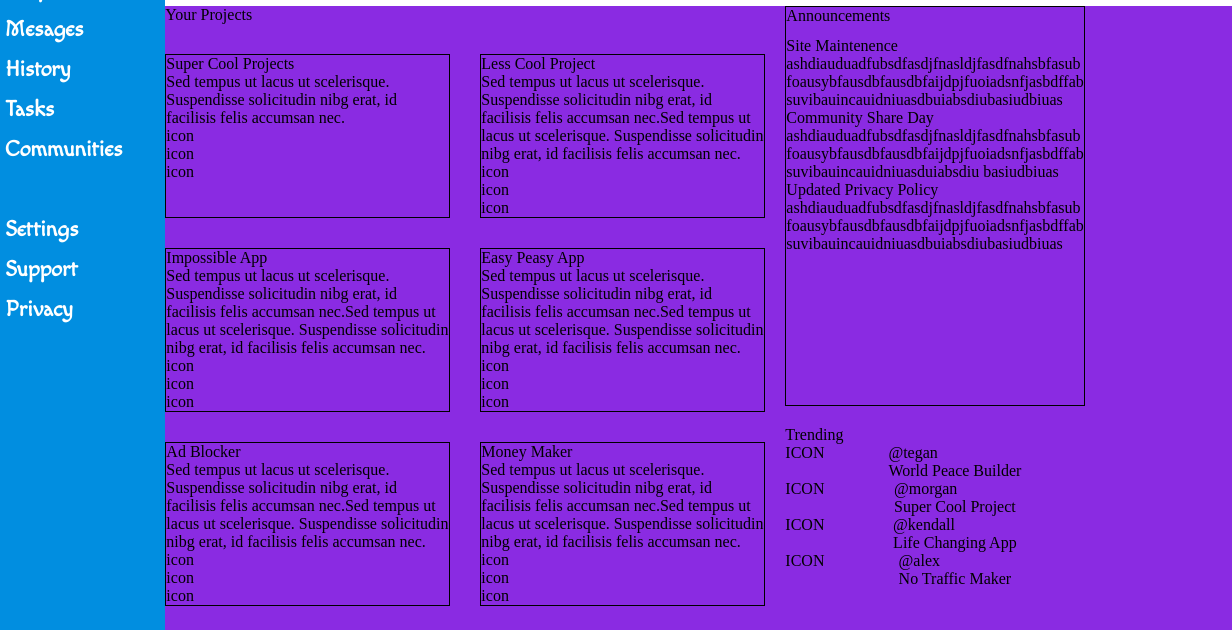
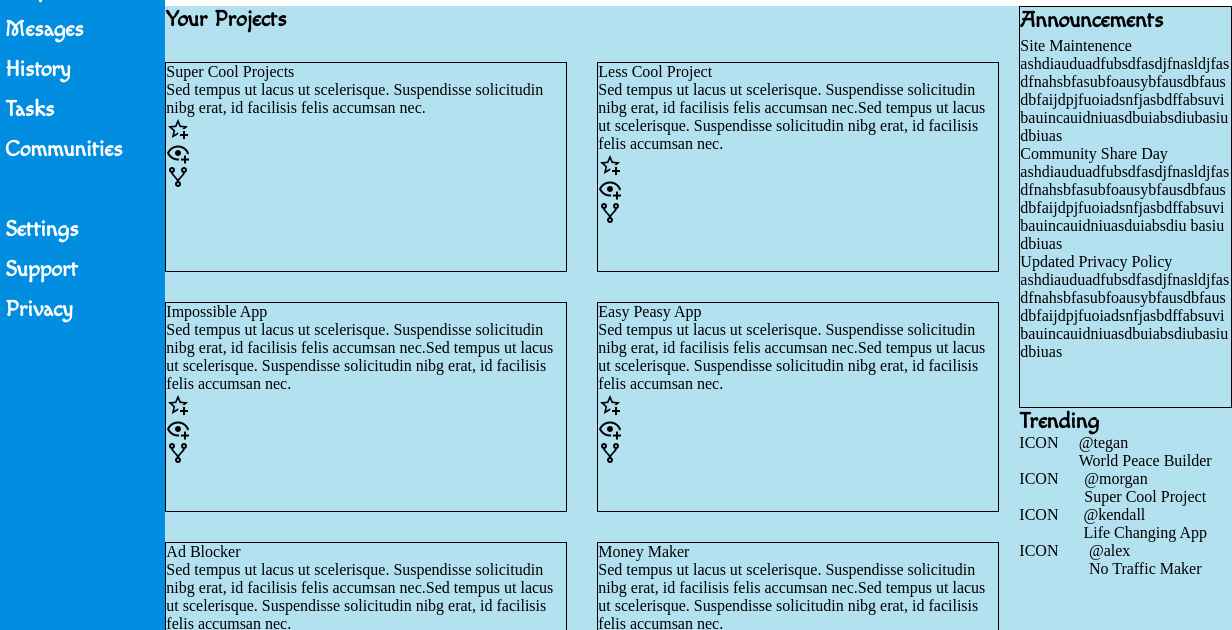
Before and after one commit to FSOsuit/Admin-Dashboard, a plain HTML site: page index.html in a window 1280 px wide. Shown: the part 154-784 px from the top of the page, 48-1280 px from the left. Drawn offline with Linux system fonts and the light colour scheme.

Commit message:
added icons to cards

```diff
--- a/index.html
+++ b/index.html
@@ -77,46 +77,59 @@
                 <div class="card">
                     <div class="card-header">Super Cool Projects</div>
                     <div class="card-text">Sed tempus ut lacus ut scelerisque. Suspendisse solicitudin nibg erat, id facilisis felis accumsan nec.</div>
-                    <div class="icon-star">icon</div>
-                    <div class="icon-eye">icon</div>
-                    <div class="icon-share">icon</div>
+                    <div class="icons">
+                        <div class="icon-star"><img src="icons/star-plus-outline.png" alt=""></div>
+                        <div class="icon-eye"><img src="icons/eye-plus-outline.png" alt=""></div>
+                        <div class="icon-share"><img src="icons/source-fork.png" alt=""></div>
+                    </div>
                 </div>
                 <div class="card">
                     <div class="card-header">Less Cool Project</div>
                     <div class="card-text">Sed tempus ut lacus ut scelerisque. Suspendisse solicitudin nibg erat, id facilisis felis accumsan nec.Sed tempus ut lacus ut scelerisque. Suspendisse solicitudin nibg erat, id facilisis felis accumsan nec.</div>
-                    <div class="icon-star">icon</div>
-                    <div class="icon-eye">icon</div>
-                    <div class="icon-share">icon</div>
+                    <div class="icons">
+                        <div class="icon-star"><img src="icons/star-plus-outline.png" alt=""></div>
+                        <div class="icon-eye"><img src="icons/eye-plus-outline.png" alt=""></div>
+                        <div class="icon-share"><img src="icons/source-fork.png" alt=""></div>
+                    </div>
                 </div>
                 <div class="card">
                     <div class="card-header">Impossible App</div>
                     <div class="card-text">Sed tempus ut lacus ut scelerisque. Suspendisse solicitudin nibg erat, id facilisis felis accumsan nec.Sed tempus ut lacus ut scelerisque. Suspendisse solicitudin nibg erat, id facilisis felis accumsan nec.</div>
-                    <div class="icon-star">icon</div>
-                    <div class="icon-eye">icon</div>
-                    <div class="icon-share">icon</div>
+                    <div class="icons">
+                        <div class="icon-star"><img src="icons/star-plus-outline.png" alt=""></div>
+                        <div class="icon-eye"><img src="icons/eye-plus-outline.png" alt=""></div>
+                        <div class="icon-share"><img src="icons/source-fork.png" alt=""></div>
+                    </div>
                 </div>
                 <div class="card">
                     <div class="card-header">Easy Peasy App</div>
                     <div class="card-text">Sed tempus ut lacus ut scelerisque. Suspendisse solicitudin nibg erat, id facilisis felis accumsan nec.Sed tempus ut lacus ut scelerisque. Suspendisse solicitudin nibg erat, id facilisis felis accumsan nec.</div>
-                    <div class="icon-star">icon</div>
-                    <div class="icon-eye">icon</div>
-                    <div class="icon-share">icon</div>
+                    <div class="icons">
+                        <div class="icon-star"><img src="icons/star-plus-outline.png" alt=""></div>
+                        <div class="icon-eye"><img src="icons/eye-plus-outline.png" alt=""></div>
+                        <div class="icon-share"><img src="icons/source-fork.png" alt=""></div>
+                    </div>
                 </div>
                 <div class="card">
                     <div class="card-header">Ad Blocker</div>
                     <div class="card-text">Sed tempus ut lacus ut scelerisque. Suspendisse solicitudin nibg erat, id facilisis felis accumsan nec.Sed tempus ut lacus ut scelerisque. Suspendisse solicitudin nibg erat, id facilisis felis accumsan nec.</div>
-                    <div class="icon-star">icon</div>
-                    <div class="icon-eye">icon</div>
-                    <div class="icon-share">icon</div>
+                    <div class="icons">
+                        <div class="icon-star"><img src="icons/star-plus-outline.png" alt=""></div>
+                        <div class="icon-eye"><img src="icons/eye-plus-outline.png" alt=""></div>
+                        <div class="icon-share"><img src="icons/source-fork.png" alt=""></div>
+                    </div>
                 </div>
                 <div class="card">
                     <div class="card-header">Money Maker</div>
                     <div class="card-text">Sed tempus ut lacus ut scelerisque. Suspendisse solicitudin nibg erat, id facilisis felis accumsan nec.Sed tempus ut lacus ut scelerisque. Suspendisse solicitudin nibg erat, id facilisis felis accumsan nec.</div>
-                    <div class="icon-star">icon</div>
-                    <div class="icon-eye">icon</div>
-                    <div class="icon-share">icon</div>
+                    <div class="icons">
+                        <div class="icon-star"><img src="icons/star-plus-outline.png" alt=""></div>
+                        <div class="icon-eye"><img src="icons/eye-plus-outline.png" alt=""></div>
+                        <div class="icon-share"><img src="icons/source-fork.png" alt=""></div>
                     </div>
                 </div>
+            </div>
+            <div class="main-right">
                 <div class="ann">
                     <div class="ann-header">Announcements</div>
                     <div class="ann-card">
@@ -169,5 +182,6 @@
                 </div>
             </div>
         </div>
+    </div>
 </body>
 </html>
--- a/styles.css
+++ b/styles.css
@@ -175,10 +175,9 @@ button:active {
 }
 
 .main {
-    background-color: blueviolet;
+    background-color: rgb(180, 225, 240);
     display: grid;
-    grid-template-columns: 600px 300px;
-    grid-template-rows: 400px 400px;
+    grid-template-columns: 3fr 1fr;
     gap: 20px;
 }
 
@@ -193,6 +192,8 @@ button:active {
 
 .card {
     border: solid 1px;
+    width: 25em;
+    height: 13em;
 }
 
 .ann {
@@ -243,3 +244,9 @@ button:active {
     width: 50px;
     height: 50px;
 }
+
+.project-header, .ann-header, .trending-header {
+    font-family: Macondo;
+    font-size: 22px;
+    font-weight: bold;
+}
```
Lines whose indentation alone changed are shown as unchanged.
